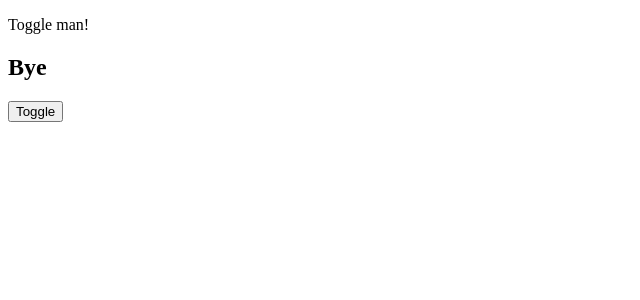
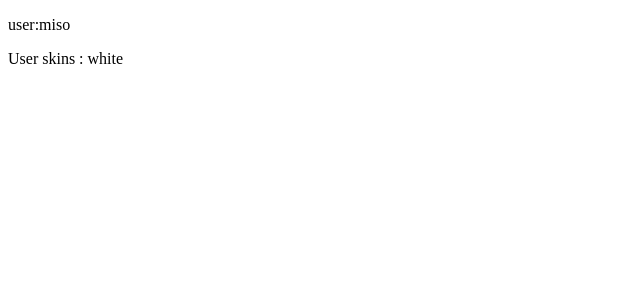
Before and after one commit to Bheem-Works/REACT-, a React (Vite) app in the folder practice/: page / in a window 1280 px wide. Shown: the top 300 px of the page, without its empty margins (0-640 px from the left). Built offline with nearby package versions, Linux system fonts and the light colour scheme.

Commit message:
Understand the file shifting prop

```diff
--- a/practice/src/App.jsx
+++ b/practice/src/App.jsx
@@ -1,11 +1,11 @@
 import React from 'react';
-// import Prop from './components/Prop';
-import Toggle from './components/Toggle';
+import PropOne from './components/PropOne';
+import MainProp from './components/MainProp';
 
 const App = () => {
   return (
     <div>
-      <Toggle />
+      <MainProp />
     </div>
   );
 }
--- /dev/null
+++ b/practice/src/components/MainProp.jsx
@@ -0,0 +1,18 @@
+import React from 'react';
+import PropOne from './PropOne';
+
+const MainProp = () => {
+  const user = {
+    name:'miso',
+    food:'eggs',
+    skins:'white'
+  };
+
+  return (
+    <div>
+      <PropOne user={user} />
+    </div>
+  );
+}
+
+export default MainProp;
--- /dev/null
+++ b/practice/src/components/PropOne.jsx
@@ -0,0 +1,13 @@
+import React from 'react';
+
+const PropOne = ({user}) => {
+  return (
+    <div>
+      {/* Passing the user prop */}
+      <p>user:{user.name}</p>
+      <p>User skins : {user.skins} </p>
+    </div>
+  );
+}
+
+export default PropOne;
```
Also changed, not shown: practice/src/components/Prop.jsx (deleted, +0 -39 lines), practice/src/components/Toggle.jsx (line endings or trailing spaces).
